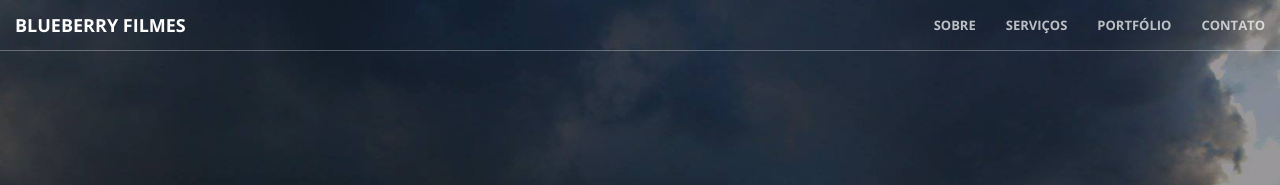
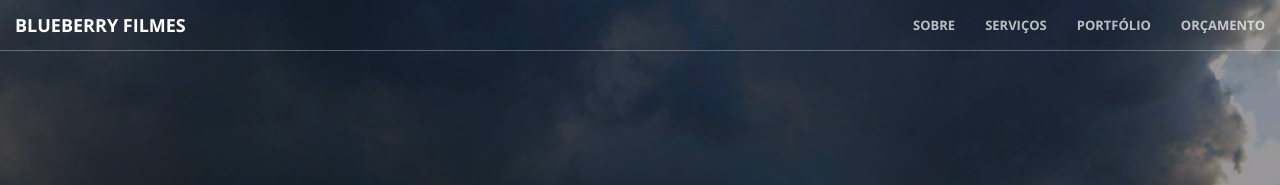
Before and after one commit to blueberryfilmes/blueberryfilmes.github.io, a Jekyll site: the page built from index.html, in a window 1280 px wide and 900 px high. Shown: the top 185 px of the window. Built offline with Jekyll 4.4.1, drawn with Linux system fonts in a browser that asks for light colours.

Commit message:
acertando menu e preparando para envio

```diff
--- a/_includes/contact.html
+++ b/_includes/contact.html
@@ -6,7 +6,7 @@
                 <hr class="primary">
                 <p>Pronto para criar um projeto juntos? Ótimo! Entre em contato conosco.</p>
             </div>
-            <form class="form-horizontal" role="form" method="post" action="index.php">
+            <form class="form-horizontal" role="form" method="post" action="https://script.google.com/macros/s/AKfycbwYNwPNvTftklJ1n1v6NgWnsNgyD36Xf1V44MfOYppoVF6cYgX0/exec">
                 <div class="form-group">
                     <label for="name" class="col-sm-2 control-label">Nome</label>
                     <div class="col-sm-10">
--- a/_includes/nav.html
+++ b/_includes/nav.html
@@ -24,7 +24,7 @@
                     <a class="page-scroll" href="#portfolio">Portfólio</a>
                 </li>
                 <li>
-                    <a class="page-scroll" href="#contact">Contato</a>
+                    <a class="page-scroll" href="#contact">Orçamento</a>
                 </li>
             </ul>
         </div>
```
